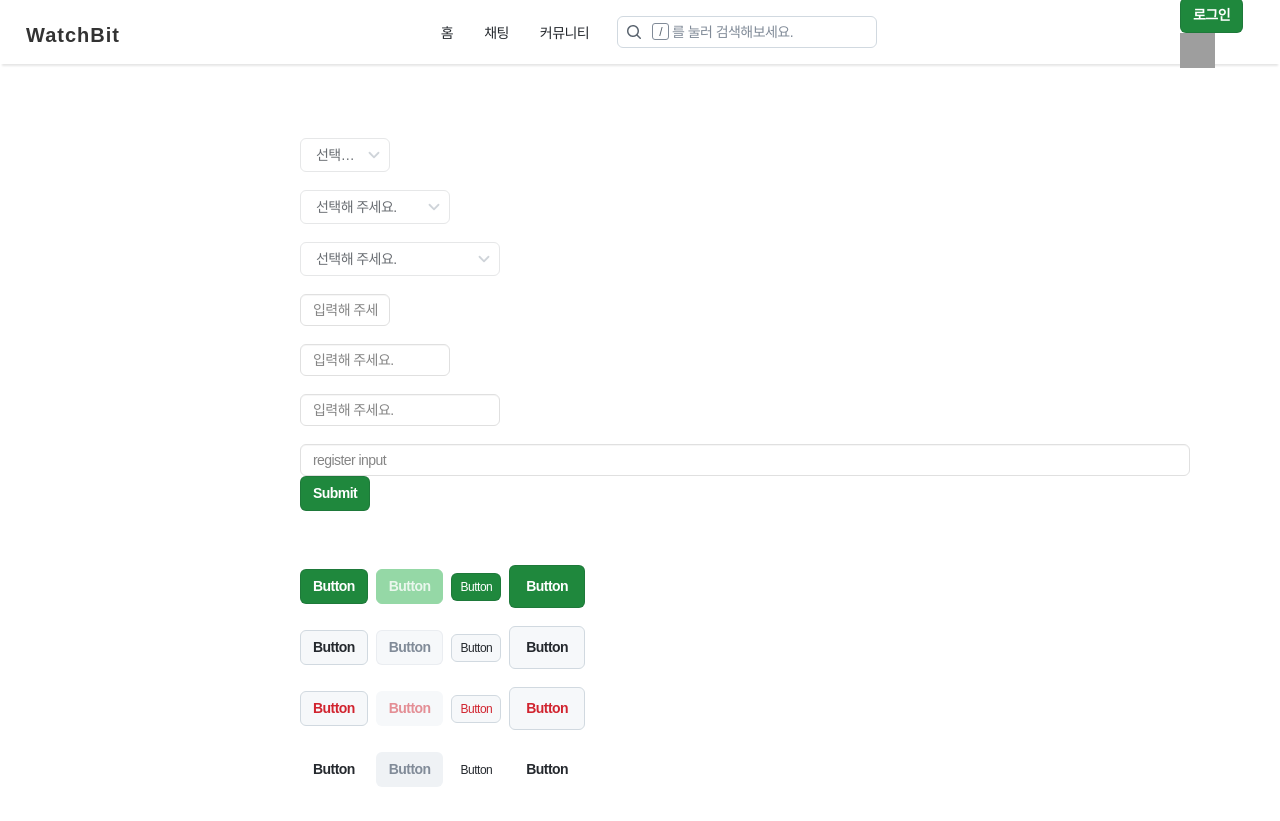
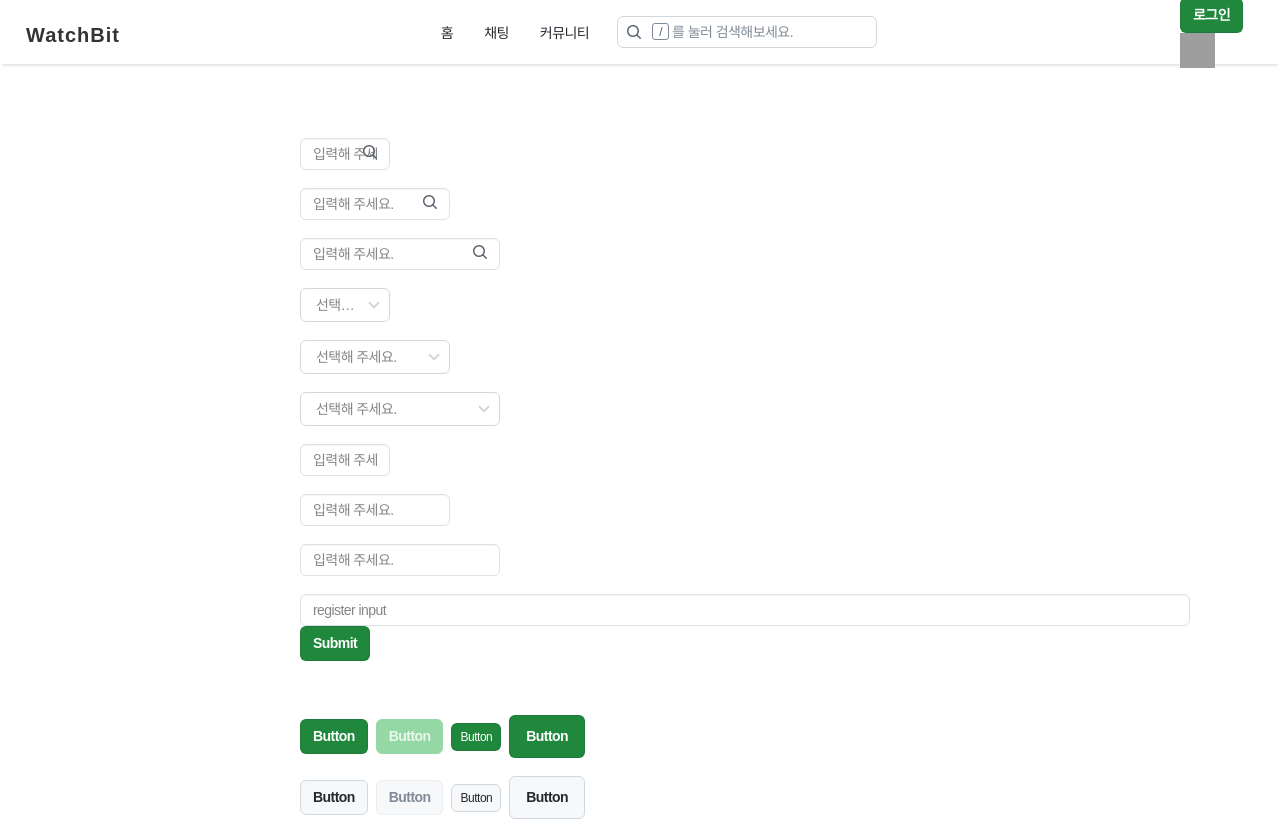
Before and after one commit to Jeong-ki/bitwatch-client, a Next.js app: page /comp in a window 1280 px wide. Shown: the top 821 px of the page. Built offline with nearby package versions, Linux system fonts and the light colour scheme; no server answers; grey boxes are pictures that could not be loaded.

Commit message:
feat: InputSearch 컴포넌트 구현

```diff
--- a/public/assets/css/base/icon.scss
+++ b/public/assets/css/base/icon.scss
@@ -21,3 +21,15 @@
   height: 16px;
   background-image: url('/assets/images/icon/arrow.svg');
 }
+
+.ico_search {
+  width: 16px;
+  height: 16px;
+  background-image: url('/assets/images/icon/search.svg');
+}
+
+.ico_delete {
+  width: 16px;
+  height: 16px;
+  background-image: url('/assets/images/icon/delete.svg');
+}
--- a/public/assets/css/components/input.scss
+++ b/public/assets/css/components/input.scss
@@ -176,3 +176,89 @@ input.tf_comm[readonly] {
   height: 16px;
   width: 16px;
 }
+
+/* Input - Search */
+.box_tf .search_icon {
+  position: absolute;
+  right: 8px;
+  top: 50%;
+  transform: translateY(-50%);
+}
+
+.box_tf .ico_search {
+  display: block;
+}
+
+.box_tf .btn_del {
+  position: absolute;
+  right: 27px;
+  top: 50%;
+  transform: translateY(-50%);
+  padding: 5px;
+}
+
+.opt_comm {
+  position: relative;
+  width: 100%;
+}
+
+.opt_comm .tf_comm {
+  padding-right: 40px;
+}
+
+.opt_comm .box_tf .btn_g {
+  position: absolute;
+  top: 0;
+  right: 0;
+  padding: 16px 8px;
+  line-height: 0;
+  opacity: 0.6;
+}
+
+.opt_comm .box_tf .btn_g:last-child {
+  padding-right: 16px;
+}
+
+.opt_comm .box_tf .btn_g:disabled {
+  opacity: 0.2;
+}
+
+.opt_comm .box_tf .btn_del {
+  display: none;
+  right: 36px;
+  padding-right: 4px;
+  opacity: 1;
+}
+
+.opt_comm .tf_comm:focus {
+  border-color: var(--Gray-90);
+}
+
+.opt_comm .tf_comm:focus~.btn_g {
+  opacity: 1;
+}
+
+.opt_comm .tf_comm:disabled~.btn_del,
+.opt_comm .tf_comm[readonly]+.btn_del {
+  display: none;
+}
+
+.opt_comm .tf_comm.error:focus {
+  border-color: var(--Error);;
+}
+
+.opt_comm .write .tf_comm {
+  padding-right: 64px;
+}
+
+.opt_comm .write .tf_comm[readonly] {
+  padding-right: 31px;
+}
+
+.opt_comm .write .btn_g+.btn_g {
+  padding-left: 4px;
+}
+
+.opt_comm .write .btn_del {
+  display: block;
+}
--- a/public/assets/css/components/select.scss
+++ b/public/assets/css/components/select.scss
@@ -37,7 +37,7 @@
   padding: 12px 16px;
   font-size: 14px;
   line-height: 20px;
-  color: #666;
+  color: var(--Gray-90);
   text-decoration: none;
   white-space: nowrap;
   text-overflow: ellipsis;
@@ -51,15 +51,15 @@
   overflow: hidden;
   font-size: 12px;
   line-height: 18px;
-  color: #8F9396;
+  color: var(--Gray-60);
   white-space: nowrap;
   text-overflow: ellipsis;
 }
 
 .box_opt .list_opt .link_opt:hover,
 .box_opt .list_opt .link_opt:focus {
-  color: #6A6E73;
-  background-color: #FAFAFA;
+  color: var(--Gray-90);
+  background-color: var(--Gray-2);
 }
 
 .box_opt .list_opt .on .link_opt {
@@ -71,12 +71,12 @@
 .box_opt .list_opt .on .link_opt:hover .txt_add,
 .box_opt .list_opt .on .link_opt:focus .txt_add,
 .box_opt .list_opt .on .txt_add {
-  color: #8F9396;
+  color: var(--Gray-60);
 }
 
 .box_opt .list_opt .link_opt:disabled {
-  background: #FAFAFA;
-  color: #B3B3B3;
+  background: var(--Gray-2);
+  color: var(--Gray-30);
   pointer-events: none;
 }
 
@@ -105,7 +105,7 @@
   padding: 17px 16px;
   font-size: 14px;
   line-height: 20px;
-  color: #8F9396;
+  color: var(--Gray-60);
   text-align: center;
 }
 
@@ -114,7 +114,7 @@
 }
 
 .opt_open .box_tf .tf_comm {
-  border-color: #1A1A1A;
+  border-color: var(--Black);
 }
 
 .opt_reverse .box_opt {
@@ -123,67 +123,16 @@
 }
 
 /* Select */
-.opt_comm .select_opt {
-  display: block;
-  overflow: hidden;
-  width: 100%;
-  padding: 13px 31px 12px 15px;
-  border: 1px solid #E5E5E5;
-  border-radius: 4px;
-  color: #20262D;
-  background: #FFF;
-  white-space: nowrap;
-  text-overflow: ellipsis;
-  text-decoration: none;
-  box-sizing: border-box;
-  -webkit-appearance: none;
-}
-
-.opt_comm .select_opt:focus {
-  border-color: var(--input-focus);
-}
-
-.opt_comm .select_opt:disabled {
-  border-color: #E5E5E5;
-  color: #B3B3B3;
-  background-color: #FAFAFA;
-}
-
-.opt_comm .select_opt.error {
-  border-color: #FF8080;
-  outline: 4px solid #FFF2F2;
-}
-
-.opt_comm .select_opt+.ico_arr_d {
-  position: absolute;
-  top: 16px;
-  right: 16px;
-  opacity: 0.6;
-  pointer-events: none;
-}
-
-.opt_comm .select_opt:focus+.ico_arr_d {
-  opacity: 1;
-}
-
-.opt_comm .select_opt:disabled+.ico_arr_d {
-  opacity: 0.2;
-}
-
-.type_unselected .opt_comm .select_opt {
-  color: #6A6E73;
-}
-
 .opt_comm .link_selected {
   display: block;
   width: 100%;
   overflow: hidden;
   padding: 6px 31px 6px 15px;
-  border: 1px solid #E6E7E8;
+  border: 1px solid var(--button-border-secondary);
   border-radius: 6px;
   font-size: 14px;
   line-height: 20px;
-  color: #6A6E73;
+  color: var(--Gray-60);
   background: #fff;
   text-align: left;
   white-space: nowrap;
@@ -199,15 +148,15 @@
 }
 
 .opt_comm .link_selected.disabled {
-  border-color: #E5E5E5;
-  color: #B3B3B3;
-  background-color: #FAFAFA;
+  border-color: var(--Gray-10);
+  color: var(--Gray-30);
+  background-color: var(--Gray-2);
   cursor: not-allowed;
 }
 
 .opt_comm .link_selected.readonly {
-  border-color: #E5E5E5;
-  background-color: #FAFAFA;
+  border-color: var(--Gray-10);
+  background-color: var(--Gray-2);
   cursor: not-allowed;
   pointer-events: none;
 }
@@ -234,7 +183,7 @@
 }
 
 .opt_open .link_selected {
-  border-color: #4C4C4C;
+  border-color: var(--Gray-90);
 }
 
 .opt_open .link_selected .ico_arr_d {
@@ -243,5 +192,5 @@
 }
 
 .opt_on .link_selected {
-  color: #1A1A1A;
+  color: var(--Black);
 }
--- a/src/app/comp/page.tsx
+++ b/src/app/comp/page.tsx
@@ -3,6 +3,7 @@
 import { OptionItem } from '@/@types/element';
 import { Button } from '@/components/common/button';
 import { Input } from '@/components/common/input';
+import { InputSearch } from '@/components/common/input/search';
 import { Select } from '@/components/common/select';
 import validateRule from '@/lib/react-hook-form';
 import { useState } from 'react';
@@ -15,16 +16,17 @@ const SelectOption = [
 ];
 
 export default function Comp() {
-  const [value, setValue] = useState('');
+  const [inputValue, setInputValue] = useState('');
   const [selectValue, setSelectValue] = useState('');
 
   const [isCheckInp, setIsCheckInp] = useState(false);
   const {
+    setValue,
     register,
     watch,
     formState: { errors },
     handleSubmit,
-  } = useForm({ defaultValues: { inp01: '', formSelect: '' } });
+  } = useForm({ defaultValues: { inp01: '', formSelect: '', formSearch: '' } });
 
   const onSubmit = handleSubmit(
     (data) => {
@@ -41,10 +43,33 @@ export default function Comp() {
     setSelectValue(value as string);
   };
 
-  console.log(watch('formSelect'));
+  console.log(watch());
 
   return (
     <div style={{ margin: '10px' }}>
+      <InputSearch
+        libProps={register('formSearch')}
+        value={watch('formSearch')}
+        setValue={setValue}
+        sizeType="small"
+      />
+      <br />
+      <br />
+      <InputSearch
+        value={inputValue}
+        onChange={(val) => setInputValue(val as string)}
+        sizeType="medium"
+      />
+      <br />
+      <br />
+      <InputSearch
+        value={inputValue}
+        onChange={(val) => setInputValue(val as string)}
+        sizeType="large"
+      />
+      <br />
+      <br />
+
       <Select
         formSize="small"
         value={selectValue}
@@ -69,13 +94,13 @@ export default function Comp() {
       />
       <br />
       <br />
-      <Input value={value} onChange={(val) => setValue(val as string)} sizeType="small" />
+      <Input value={inputValue} onChange={(val) => setInputValue(val as string)} sizeType="small" />
       <br />
       <br />
-      <Input value={value} onChange={(val: any) => setValue(val)} sizeType="medium" />
+      <Input value={inputValue} onChange={(val: any) => setInputValue(val)} sizeType="medium" />
       <br />
       <br />
-      <Input value={value} onChange={(val: any) => setValue(val)} sizeType="large" />
+      <Input value={inputValue} onChange={(val: any) => setInputValue(val)} sizeType="large" />
       <br />
       <br />
 
--- /dev/null
+++ b/src/components/common/input/search/index.tsx
@@ -0,0 +1,71 @@
+'use client';
+
+import { FC, PropsWithChildren, useMemo, useState, FocusEvent, useRef } from 'react';
+import { Input } from '@/components/common/input';
+import { IInputSearchProps } from '@/components/common/input/search/types';
+import { useOnClickOutside } from '@/hooks/useOnClickOutside';
+import { InputValue } from '@/@types/element';
+
+export const InputSearch: FC<PropsWithChildren<IInputSearchProps>> = ({
+  children,
+  value,
+  setValue,
+  onFocus = () => {},
+  onChange = () => {},
+  libProps,
+  ...otherProps
+}) => {
+  const ref = useRef<HTMLDivElement>(null);
+  const [isFocus, setIsFocus] = useState<boolean>(false);
+  const isShowResetBtn = useMemo(
+    () => isFocus && !!value && !otherProps.disabled && !otherProps.readOnly,
+    [value, isFocus, otherProps.disabled, otherProps.readOnly],
+  );
+
+  const setMatchedValue = (value: IInputSearchProps['value']) => {
+    if (setValue) {
+      setValue(libProps?.name ?? '', value, { shouldValidate: true });
+    }
+
+    onChange?.(value ?? '');
+  };
+
+  const handleFocus = (e: FocusEvent<HTMLInputElement, Element>) => {
+    setIsFocus(true);
+    onFocus(e);
+  };
+
+  const handleClose = () => {
+    setIsFocus(false);
+  };
+
+  const onChangeInput = (value: InputValue) => {
+    onChange?.(String(value));
+  };
+
+  const onClickDeleteBtn = () => {
+    setMatchedValue('');
+  };
+
+  useOnClickOutside(otherProps?.refProp ?? ref, handleClose);
+
+  return (
+    <Input
+      refProp={otherProps?.refProp ?? ref}
+      value={value}
+      onChange={onChangeInput}
+      onFocus={handleFocus}
+      libProps={libProps}
+      {...otherProps}>
+      {children}
+      {isShowResetBtn && (
+        <button type="button" className="btn_g btn_del" onClick={onClickDeleteBtn}>
+          <span className="ico_comm ico_delete">삭제</span>
+        </button>
+      )}
+      <div className="btn_g search_icon">
+        <span className="ico_comm ico_search">검색</span>
+      </div>
+    </Input>
+  );
+};
--- /dev/null
+++ b/src/components/common/input/search/types.ts
@@ -0,0 +1,7 @@
+import { OptionItem } from '@/@types/element';
+import { IInputProps } from '@/components/common/input/types';
+
+export interface IInputSearchProps extends Omit<IInputProps, 'value' | 'onChange'> {
+  value?: OptionItem['value'];
+  onChange?: (value: OptionItem['value']) => void;
+}
--- a/src/components/common/select/index.tsx
+++ b/src/components/common/select/index.tsx
@@ -1,5 +1,5 @@
 import { useImperativeHandle, useMemo, useRef, useState } from 'react';
-import { useOnClickOutside } from '@/hooks/useOutsideClick';
+import { useOnClickOutside } from '@/hooks/useOnClickOutside';
 import cn from 'classnames';
 import { OptionItem } from '@/@types/element';
 import { ISelectProps } from './types';
--- a/src/components/layout/header/index.tsx
+++ b/src/components/layout/header/index.tsx
@@ -5,7 +5,7 @@ import { useRef, useState } from 'react';
 import Image from 'next/image';
 import { Button } from '@/components/common/button';
 import cn from 'classnames';
-import { useOnClickOutside } from '@/hooks/useOutsideClick';
+import { useOnClickOutside } from '@/hooks/useOnClickOutside';
 import SearchIcon from '@img/icon/search.svg';
 
 export const Header = () => {
```
Also changed, not shown: public/assets/images/icon/delete.svg (added), src/hooks/useOnClickOutside.ts (renamed from src/hooks/useOutsideClick.ts).
